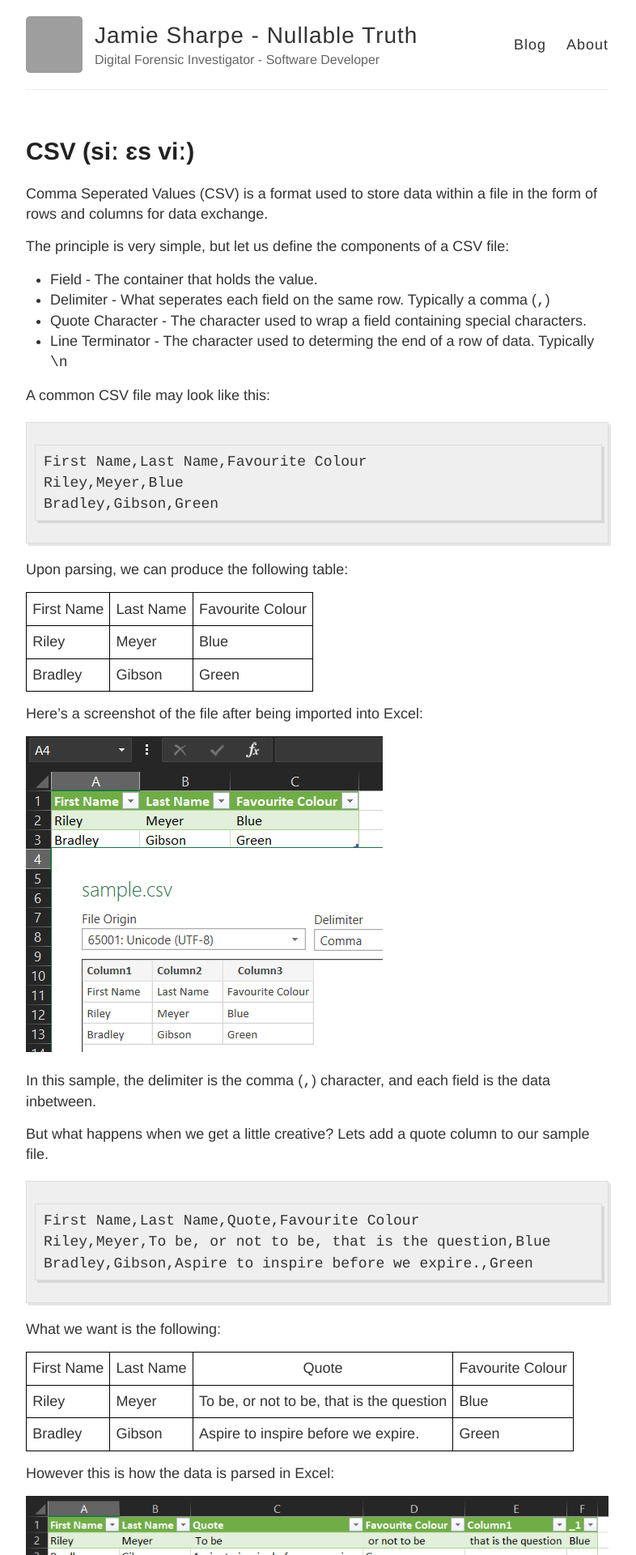
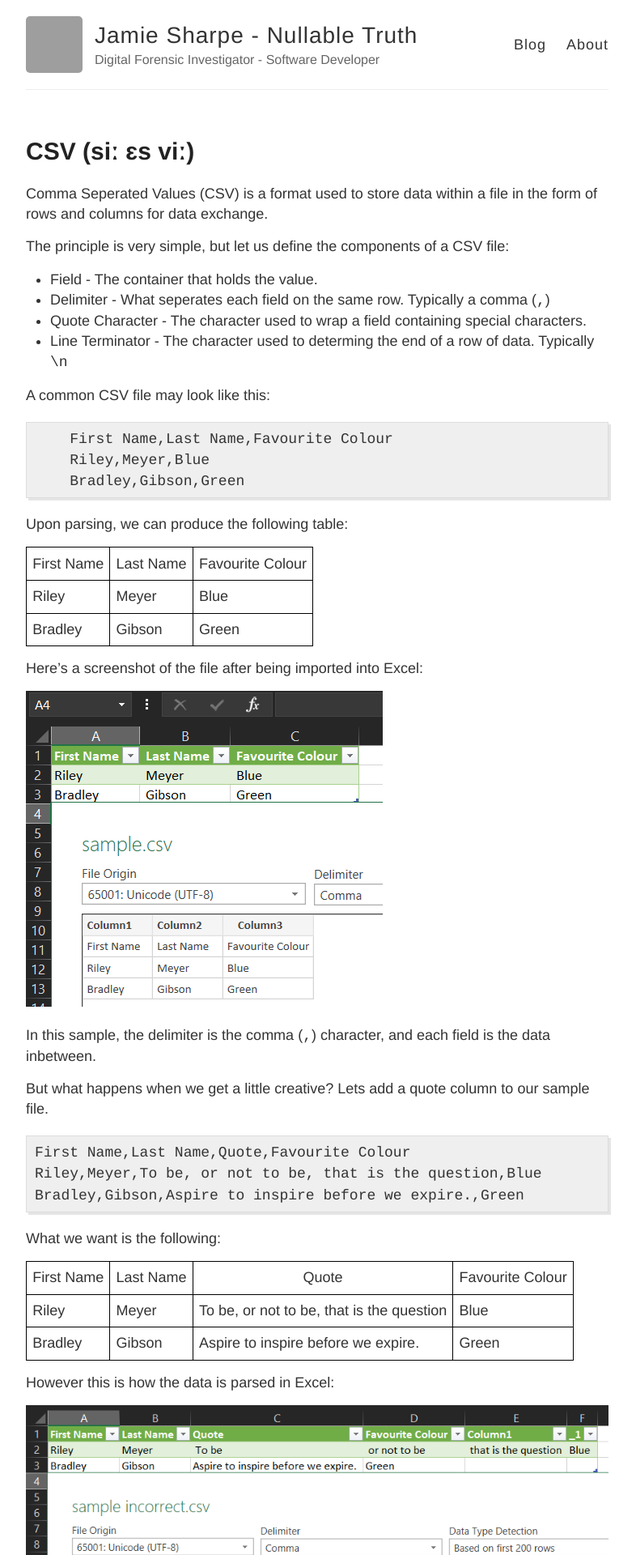
Before and after one commit to JamieSharpe/jamiesharpe.github.io, a Jekyll site: the page built from _posts/2021-02-10-CSV-Parsing.md, in a window 1280 px wide. Shown: the top 1920 px of the page at 81% size, without its empty margins (248-1034 px from the left). Built offline with Jekyll 4.4.1, drawn with Linux system fonts in a browser that asks for light colours; grey boxes are pictures that could not be loaded.

Commit message:
fix double code blocks.

````diff
--- a/_posts/2021-02-10-CSV-Parsing.md
+++ b/_posts/2021-02-10-CSV-Parsing.md
@@ -15,9 +15,9 @@ The principle is very simple, but let us define the components of a CSV file:
 A common CSV file may look like this:
 
 ```text
-First Name,Last Name,Favourite Colour
-Riley,Meyer,Blue
-Bradley,Gibson,Green
+    First Name,Last Name,Favourite Colour
+    Riley,Meyer,Blue
+    Bradley,Gibson,Green
 ```
 
 Upon parsing, we can produce the following table:
--- a/_sass/_highlights.scss
+++ b/_sass/_highlights.scss
@@ -1,5 +1,5 @@
 
-.highlight {
+pre.highlight {
   background-color: #efefef;
   padding: 7px 7px 7px 10px;
   border: 1px solid #ddd;
````
